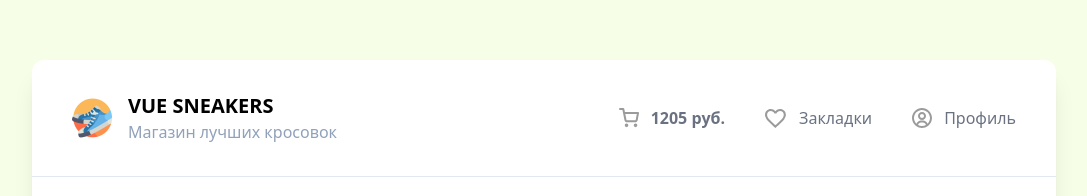
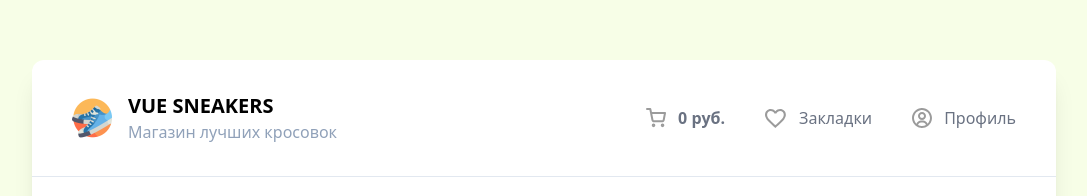
Before and after one commit to Evgenii-Nikonov/VUE-SNEAKERS, a Vue app: page / in a window 1280 px wide. Shown: the top 196 px of the page, without its empty margins (96-1183 px from the left). Built offline with nearby package versions, Linux system fonts and the light colour scheme; no server answers.

Commit message:
Реализован функционал подсчёта общей стоимости товаров в корзине, стоимости налога, и дизейбла кнопки если товаров в корзине нет

```diff
--- a/src/App.vue
+++ b/src/App.vue
@@ -80,13 +80,15 @@ onMounted(async () => {
 //*При изменении sortby делается запрос к серверу в который будет передаваться 'sortby' + sortby
 watch(filters, fetchItems)
 
+const totalPrice = computed(() => cartItems.value.reduce((acc, item) => acc + item.price, 0))
+const taxPrice = computed(() => Math.round(totalPrice.value / 100) * 5)
 const addToCart = (item) => {
   cartItems.value.push(item)
   item.isAdded = true
 }
 
-const removeFromCart = (item) => {
-  // cartItems.value.splice(cartItems.value.indexOf(item), 1)
+const removeFromCart = async (item) => {
+  // cartItems.value.splice(cartItems.value.indexOf(item), 1) (способ удаления из массива)
   cartItems.value = cartItems.value.filter((addedItem) => addedItem.id !== item.id)
   item.isAdded = false
 }
@@ -129,10 +131,15 @@ provide('cart', { hideDrawer, showDrawer, cartItems, addToCart, removeFromCart }
 </script>
 
 <template>
-  <Drawer :hideDrawer="hideDrawer" v-if="isShowDrawer" />
+  <Drawer
+    :hideDrawer="hideDrawer"
+    v-if="isShowDrawer"
+    :total-price="totalPrice"
+    :tax-price="taxPrice"
+  />
   <!-- <Drawer /> -->
   <div class="bg-white w-4/5 m-auto rounded-xl shadow-xl mt-15">
-    <Header @show-drawer="showDrawer" />
+    <Header @show-drawer="showDrawer" :total-price="totalPrice" />
 
     <div class="p-10">
       <div class="flex justify-between items-center">
--- a/src/components/Drawer.vue
+++ b/src/components/Drawer.vue
@@ -4,6 +4,8 @@ import CartItemList from './CartItemList.vue'
 
 defineProps({
   hideDrawer: Function,
+  totalPrice: Number,
+  taxPrice: Number,
 })
 </script>
 
@@ -17,15 +19,16 @@ defineProps({
       <div class="flex gap-2">
         <span>Итого:</span>
         <div class="flex-1 border-b border-dashed"></div>
-        <b>12900 ₽</b>
+        <b>{{ totalPrice }} ₽</b>
       </div>
       <div class="flex gap-2">
         <span>Налог 5%:</span>
         <div class="flex-1 border-b border-dashed"></div>
-        <b>900 ₽</b>
+        <b>{{ taxPrice }} ₽</b>
       </div>
 
       <button
+        :disabled="!totalPrice"
         class="mt-4 bg-lime-500 rounded-xl w-full py-3 disabled:bg-slate-300 disabled:cursor-none text-white hover:bg-lime-600 transition active:bg-lime-700 cursor-pointer"
       >
         Оформить заказ
--- a/src/components/Header.vue
+++ b/src/components/Header.vue
@@ -1,5 +1,9 @@
 <script setup>
 const emit = defineEmits(['showDrawer'])
+
+defineProps({
+  totalPrice: Number,
+})
 </script>
 
 <template>
@@ -18,7 +22,7 @@ const emit = defineEmits(['showDrawer'])
         class="flex items-center gap-3 hover:text-black cursor-pointer duration-150 ease-in"
       >
         <img src="/cart.svg" alt="" />
-        <span class="font-bold">1205 руб.</span>
+        <span class="font-bold">{{ totalPrice }} руб.</span>
       </li>
       <li class="flex items-center gap-3 hover:text-black cursor-pointer duration-150 ease-in">
         <img src="/heart.svg" alt="" />
```
